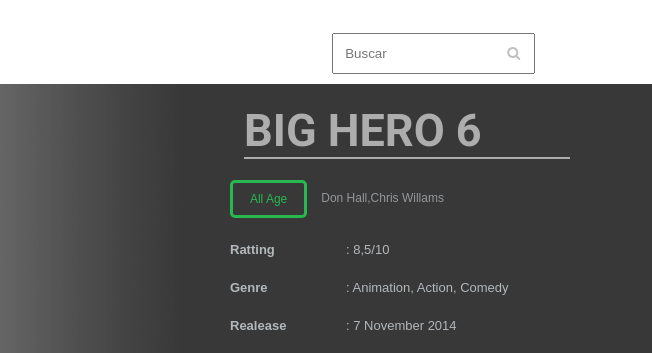
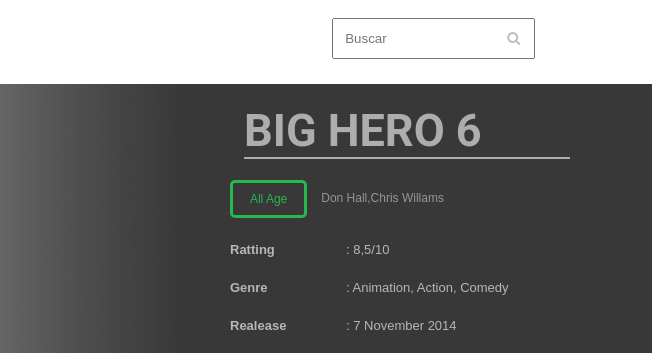
Before and after one commit to jmatam5k/cinema-layout-1, a plain HTML site: page index.html in a window 1280 px wide. Shown: the top 353 px of the page, 628-1280 px from the left. Drawn offline with Linux system fonts and the light colour scheme.

Commit message:
cambio barra buscar

```diff
--- a/css/style.css
+++ b/css/style.css
@@ -16,7 +16,7 @@
 	color: #BEBEBE;
 }
 input{
-	margin-top: 9%;
+	margin-top: 5%;
 	margin-left: 30%;
 	padding:3%;
 	font-style: normal;
```
